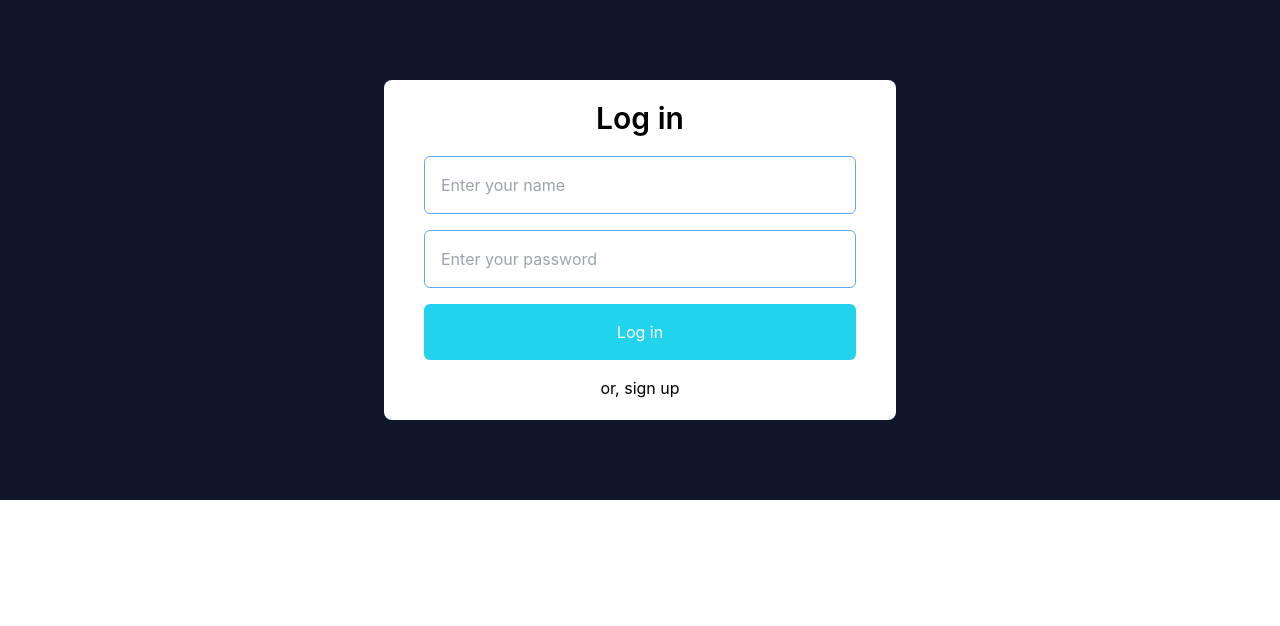
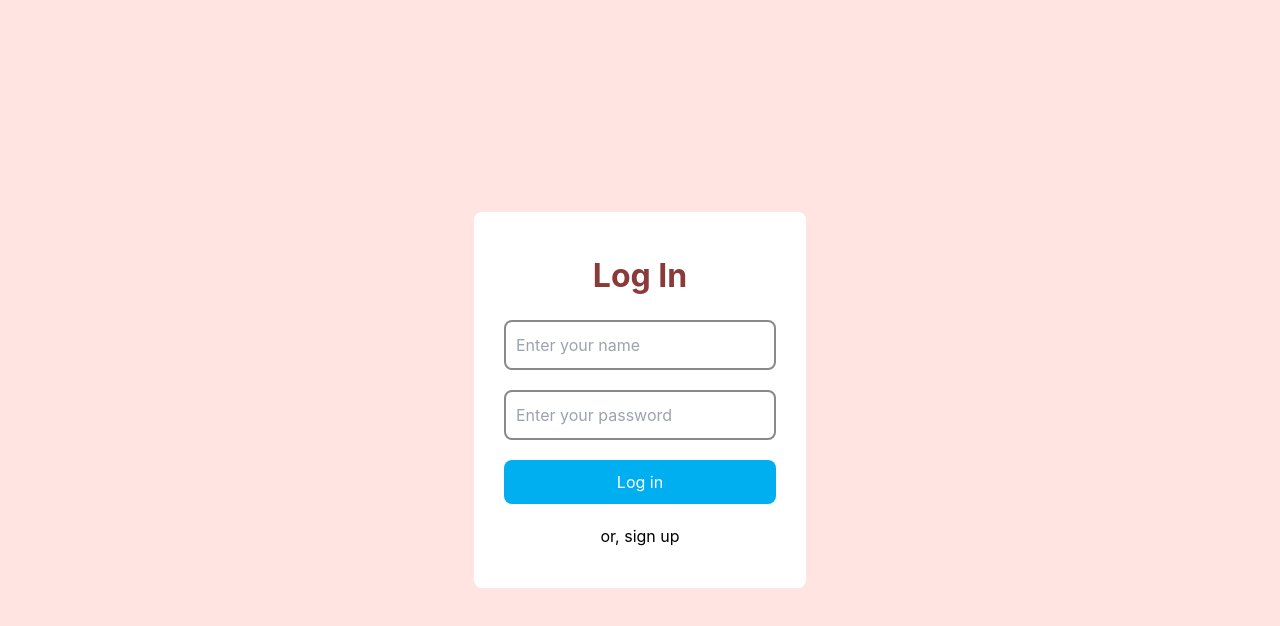
Before and after one commit to huynhthanhvan0411/learnReact, a React (Create React App) app: page / in a window 1280 px wide. Shown: the top 626 px of the page. Built offline with nearby package versions, Linux system fonts and the light colour scheme.

Commit message:
update style css

```diff
--- a/src/App.js
+++ b/src/App.js
@@ -1,121 +1,14 @@
 import logo from "./logo.svg";
 import "./App.css";
-import React, { useState } from "react";
-
-/*Rule validation:
-1. Name:
- - độ dài 8-20 kí tự
- - phải là 1 email hợp lệ
- - không để trống
- - có cả số chữ và chữ viết hoa
-2. Password:
- - Tối thiểu 8 ký tự.
- - Phải có ít nhất một chữ cái.
- - Phải có ít nhất một số.
- - Phải có ít nhất một ký tự đặc biệt (ví dụ: @, #, $, !).
- - Không được chứa khoảng trắng.
- 3. Không đáp ứng click button check name và password, k đùng báo đỏ ở sai hiện dòng mô tả sai cho user biết tại vị trí ô input đấy
-*/
+import React from "react";
+import Login from "./pages/Login";
 
 function App() {
-  const [formData, setFormData] = useState({
-    name: "",
-    password: "",
-  });
-
-  const [errors, setErrors] = useState({
-    name: "",
-    password: "",
-  });
-  //check validate email
-  const validateEmail = (email) => {
-    const emailRegex = /^[a-zA-Z0-9._%+-]+@[a-zA-Z0-9.-]+\.[a-zA-Z]{2,}$/;
-    return emailRegex.test(email);
-  };
-  //check validate password
-  const validatePassword = (password) => {
-    const passwordlRegex = /^(?=.*[a-zA-Z])(?=.*\d)(?=.*[!@#$%^&*()_+<>?]).{8,}$/;
-    return passwordlRegex.test(password);
-  };
-  //check form when click button
-  const handleSubmit = (e) => {
-    e.preventDefault();
-
-    let nameError = "";
-    let passwordError = "";
-
-    //check error name
-    if (!formData.name) {
-      nameError = "Name is required";
-    } else if (!validateEmail(formData.name)) {
-      nameError = "Please enter a valid email.";
-    } else if (formData.name.length < 8 || formData.name.length > 10) {
-      nameError = "Name must be between 8 and 10 characters.";
-    } else if (!/[a-z]/.test(formData.name) || !/[A-Z]/.test(formData.name) || !/\d/.test(formData.name)) {
-      nameError = "Name must contain at least one letter (lowercase and uppercase) and one number.";
-    }
-    //check error password
-    if (!formData.password) {
-      passwordError = "Password is required.";
-    } else if (!validatePassword(formData.password)) {
-      passwordError =
-        "Password must be at least 8 characters long, include one letter, one number, and one special character.";
-    } else if (/\s/.test(formData.password)) {
-      passwordError = "Password cannot contain spaces.";
-    }
-
-    // Set errors if any
-    setErrors({ name: nameError, password: passwordError });
-
-    // If no errors, submit the form (you can handle form submission here)
-    if (!nameError && !passwordError) {
-      alert("Form submitted!");
-    }
-  };
-
-  return (
-    <div className="App bg-slate-900 w-full h-full">
-      <div className="px-96 py-20 ">
-        <div className="bg-white rounded-lg px-10">
-          <h1 className="text-center font-semibold text-3xl py-5">Log in</h1>
-          <div className="flex flex-col items-center justify-center w-full gap-4">
-            <form onSubmit={handleSubmit} className="w-full">
-              <div className="w-full mb-4">
-                <input
-                  type="text"
-                  name="name"
-                  placeholder="Enter your name"
-                  value={formData.name}
-                  onChange={(e) => setFormData({ ...formData, name: e.target.value })}
-                  className="flex-1 w-full border border-blue-400 p-4 rounded-md"
-                />
-                {errors.name && <small className="text-red-500">{errors.name}</small>}
-              </div>
-
-              <div className="w-full">
-                <input
-                  type="password"
-                  name="password"
-                  placeholder="Enter your password"
-                  value={formData.password}
-                  onChange={(e) => setFormData({ ...formData, password: e.target.value })}
-                  className="flex-1 w-full border border-blue-400 p-4 rounded-md"
-                />
-                {errors.password && <small className="text-red-500">{errors.password}</small>}
-              </div>
-
-              <button type="submit" className="bg-cyan-400 flex-1 w-full text-white rounded-md py-4 mt-4">
-                Log in
-              </button>
-            </form>
-            <a target="_blank" href="#" className="text-center pb-5">
-              or, sign up
-            </a>
-          </div>
-        </div>
-      </div>
+   return (
+    <div className="App">
+      <Login/>
     </div>
-  );
+   );
 }
 
 export default App;
--- /dev/null
+++ b/src/components/InputField.js
@@ -0,0 +1,19 @@
+import React from "react";
+import { Input, TextError } from "../styled/styled";
+
+const InputField =({type, name, placeholder, value, onChange, error}) => {
+    return (
+        <div>
+            <Input
+                type={type}
+                name={name}
+                placeholder={placeholder}
+                value={value}
+                onChange={onChange}
+            />
+            {error && <TextError>{error}</TextError>}
+        </div>
+    );
+}
+
+export default InputField;
--- /dev/null
+++ b/src/pages/Login.js
@@ -0,0 +1,95 @@
+import React, { useState } from "react";
+import { validateEmail, validatePassword } from "../utils/validation";
+import InputField from "../components/InputField";
+import { ButtonLogin, LinkDirect, FormLogin, Div1, Title1 } from "../styled/styled";
+
+/*Rule validation:
+1. Name:
+ - độ dài 8-20 kí tự
+ - phải là 1 email hợp lệ
+ - không để trống
+ - có cả số chữ và chữ viết hoa
+2. Password:
+ - Tối thiểu 8 ký tự.
+ - Phải có ít nhất một chữ cái.
+ - Phải có ít nhất một số.
+ - Phải có ít nhất một ký tự đặc biệt (ví dụ: @, #, $, !).
+ - Không được chứa khoảng trắng.
+ 3. Không đáp ứng click button check name và password, k đùng báo đỏ ở sai hiện dòng mô tả sai cho user biết tại vị trí ô input đấy
+*/
+const Login = () => {
+  const [formData, setFormData] = useState({
+    name: "",
+    password: "",
+  });
+
+  const [errors, setErrors] = useState({
+    name: "",
+    password: "",
+  });
+
+  const handleSubmit = (e) => {
+    e.preventDefault();
+
+    let nameError = "";
+    let passwordError = "";
+
+    //check error name
+    if (!formData.name) {
+      nameError = "Name is required";
+    } else if (!validateEmail(formData.name)) {
+      nameError = "Please enter a valid email.";
+    } else if (formData.name.length < 8 || formData.name.length > 10) {
+      nameError = "Name must be between 8 and 10 characters.";
+    } else if (!/[a-z]/.test(formData.name) || !/[A-Z]/.test(formData.name) || !/\d/.test(formData.name)) {
+      nameError = "Name must contain at least one letter (lowercase and uppercase) and one number.";
+    }
+    //check error password
+    if (!formData.password) {
+      passwordError = "Password is required.";
+    } else if (!validatePassword(formData.password)) {
+      passwordError =
+        "Password must be at least 8 characters long, include one letter, one number, and one special character.";
+    } else if (/\s/.test(formData.password)) {
+      passwordError = "Password cannot contain spaces.";
+    }
+
+    // Set errors if any
+    setErrors({ name: nameError, password: passwordError });
+
+    // If no errors, submit the form (you can handle form submission here)
+    if (!nameError && !passwordError) {
+      alert("Form submitted!");
+    }
+  };
+  return (
+    <Div1>
+      <FormLogin onSubmit={handleSubmit}>
+        <Title1>Log in</Title1>
+        <InputField
+          type="text"
+          name="name"
+          placeholder="Enter your name"
+          value={formData.name}
+          onChange={(e) => setFormData({ ...formData, name: e.target.value })}
+
+          error={errors.name}
+        />
+        <InputField
+          type="password"
+          name="password"
+          placeholder="Enter your password"
+          value={formData.password}
+          onChange={(e) => setFormData({ ...formData, password: e.target.value })}
+          error={errors.password}
+        />
+        <ButtonLogin type="submit">Log in</ButtonLogin>
+        <LinkDirect target="_blank" href="#">
+          or, sign up
+        </LinkDirect>
+      </FormLogin>
+    </Div1>
+  );
+};
+
+export default Login;
--- /dev/null
+++ b/src/styled/styled.js
@@ -0,0 +1,75 @@
+import styled from "styled-components";
+
+export const Input = styled.input`
+    width:100%;
+    padding: 10px;
+    border: 2px solid #898989;
+    border-radius: 8px;
+    min-height:50px;
+
+    &:focus {
+        border: 2px solid #FFA54F;
+        outline: none;
+    }
+`;
+
+export const ButtonLogin = styled.button`
+    color: white;
+    background-color: #00aff0;
+    width: 100%;
+    padding: 10px;
+    border-radius: 8px;
+
+    &:hover {
+        background-color: #3399ff;
+    }
+`;
+
+export const LinkDirect = styled.a`
+    display:block;
+    color: black;
+    font-size:16px;
+    text-align:center;
+
+    &:hover {
+        color: #DF0029;
+        transition: all 300ms ease-in-out;
+    }
+`;
+
+export const FormLogin = styled.form`
+    max-width: 500px;
+    background-color: white;
+    border-radius:8px;
+    padding: 40px 30px;
+    height: auto;
+    justify-content: center;
+    align-items: center;
+    flex-direction: column;
+    display: flex;
+    gap: 20px;
+`;
+export const Div1 = styled.div`
+    display: flex;
+    background-color: #FFE4E1;
+    justify-content: center;
+    align-items: center;
+    width: 100vw;
+    height: 100vh;
+
+`;
+
+export const Title1 = styled.h1`
+    color: #8B3A3A;
+    font-size: 32px;
+    font-weight:bold;
+    letter-spacing: normal;
+    text-align: center;
+    text-transform: capitalize;
+`;
+
+export const TextError = styled.p`
+    text-align:left;
+    color: red;
+    font-size: 12px;
+`;
--- /dev/null
+++ b/src/utils/validation.js
@@ -0,0 +1,11 @@
+// Check if the email is valid
+export const validateEmail = (email) => {
+    const emailRegex = /^[a-zA-Z0-9._%+-]+@[a-zA-Z0-9.-]+\.[a-zA-Z]{2,}$/;
+    return emailRegex.test(email);
+  };
+
+  // Check if the password is valid
+  export const validatePassword = (password) => {
+    const passwordRegex = /^(?=.*[a-zA-Z])(?=.*\d)(?=.*[!@#$%^&*()_+<>?]).{8,}$/;
+    return passwordRegex.test(password);
+  };
```
